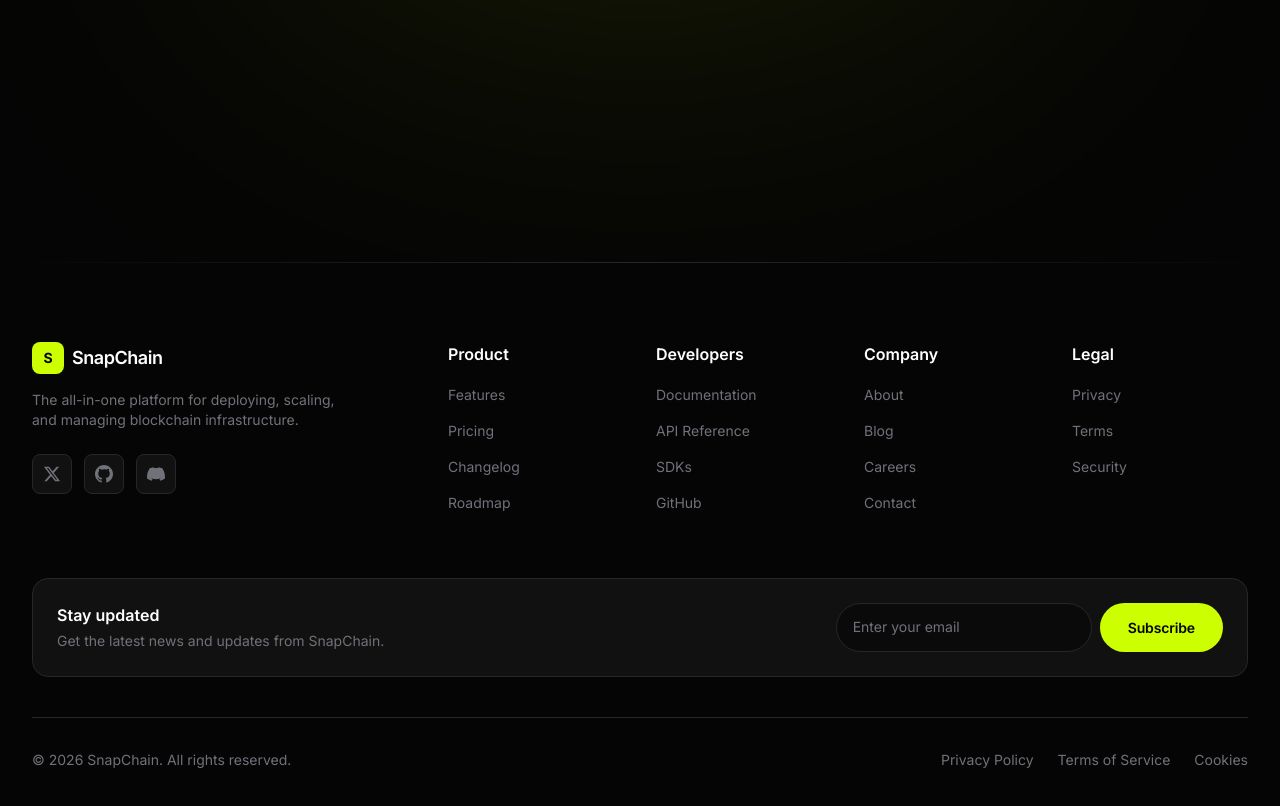
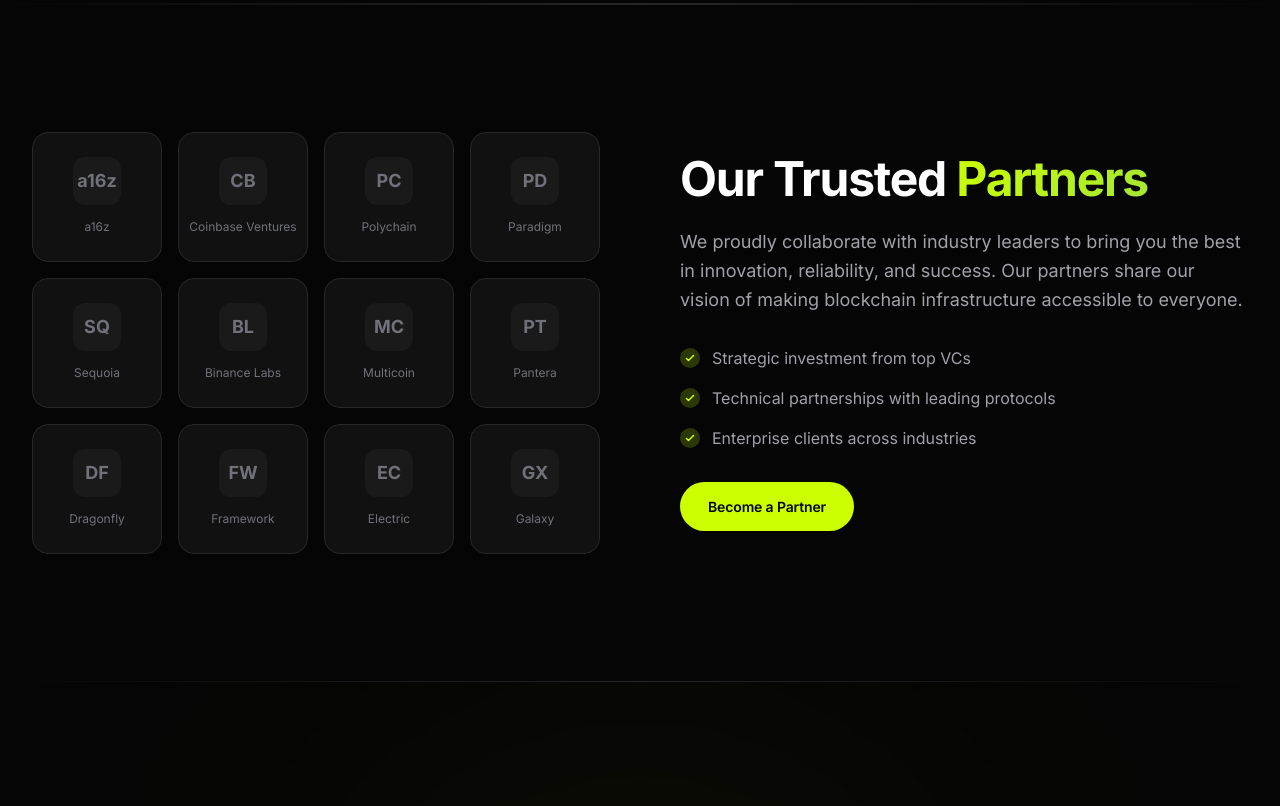
Before and after one commit to med-amiine/bond-website, a Next.js app: page / in a window 1280 px wide. Shown: the part 4480-5286 px from the top of the page. Built offline with nearby package versions, Linux system fonts and the light colour scheme.

Commit message:
12 partners in 4x3 grid

```diff
--- a/components/TrustedPartners.tsx
+++ b/components/TrustedPartners.tsx
@@ -5,6 +5,12 @@
   { name: 'Paradigm', abbr: 'PD' },
   { name: 'Sequoia', abbr: 'SQ' },
   { name: 'Binance Labs', abbr: 'BL' },
+  { name: 'Multicoin', abbr: 'MC' },
+  { name: 'Pantera', abbr: 'PT' },
+  { name: 'Dragonfly', abbr: 'DF' },
+  { name: 'Framework', abbr: 'FW' },
+  { name: 'Electric', abbr: 'EC' },
+  { name: 'Galaxy', abbr: 'GX' },
 ]
 
 const bullets = [
@@ -22,7 +28,7 @@
       <div className="relative z-10 max-w-7xl mx-auto px-4 sm:px-6 lg:px-8">
         <div className="grid lg:grid-cols-2 gap-12 lg:gap-20 items-center">
           {/* Partner logos grid */}
-          <div className="grid grid-cols-3 gap-4">
+          <div className="grid grid-cols-4 gap-4">
             {partners.map((p, i) => (
               <div key={i} className="partner-logo group">
                 <div className="text-center">
```
